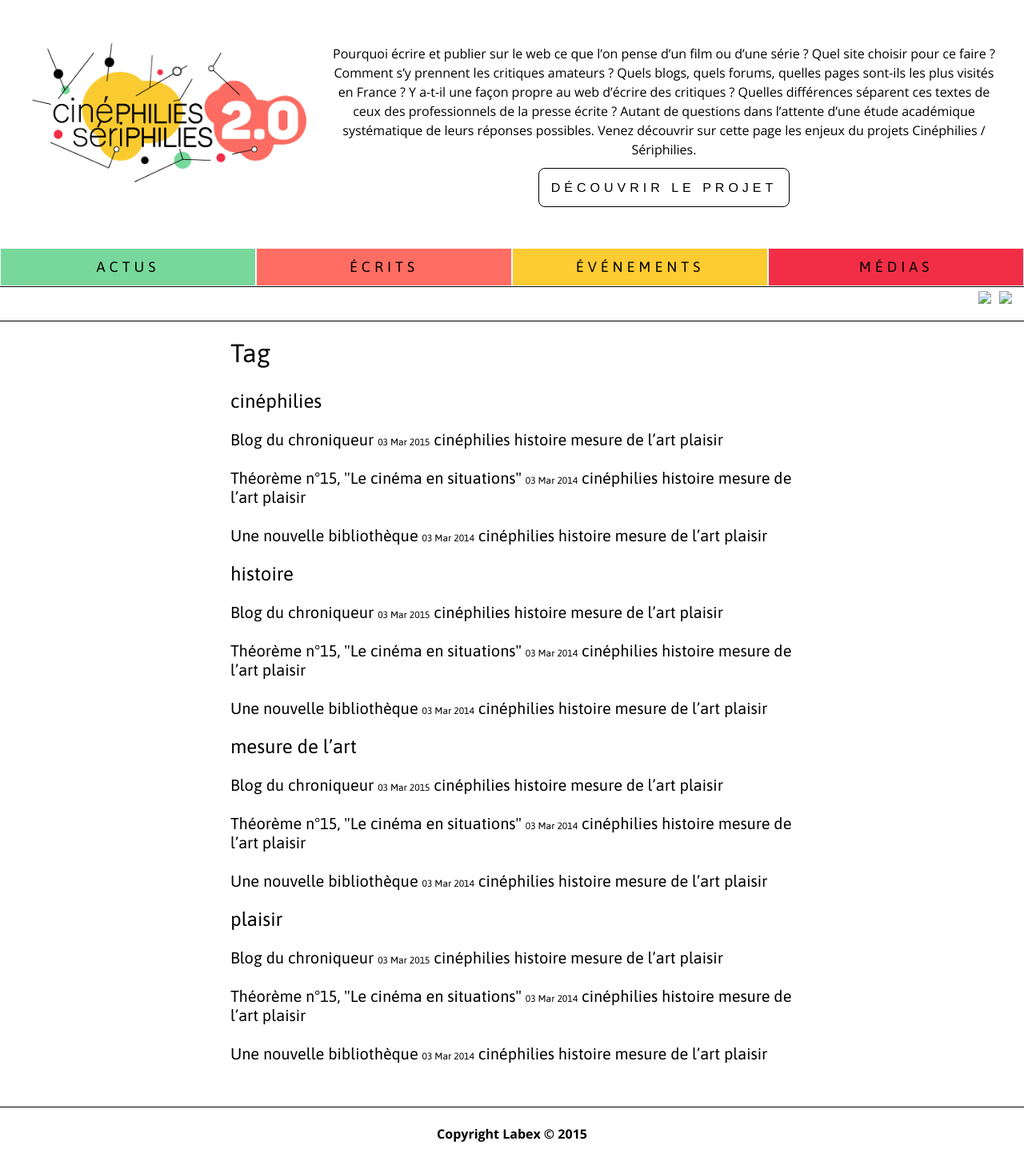
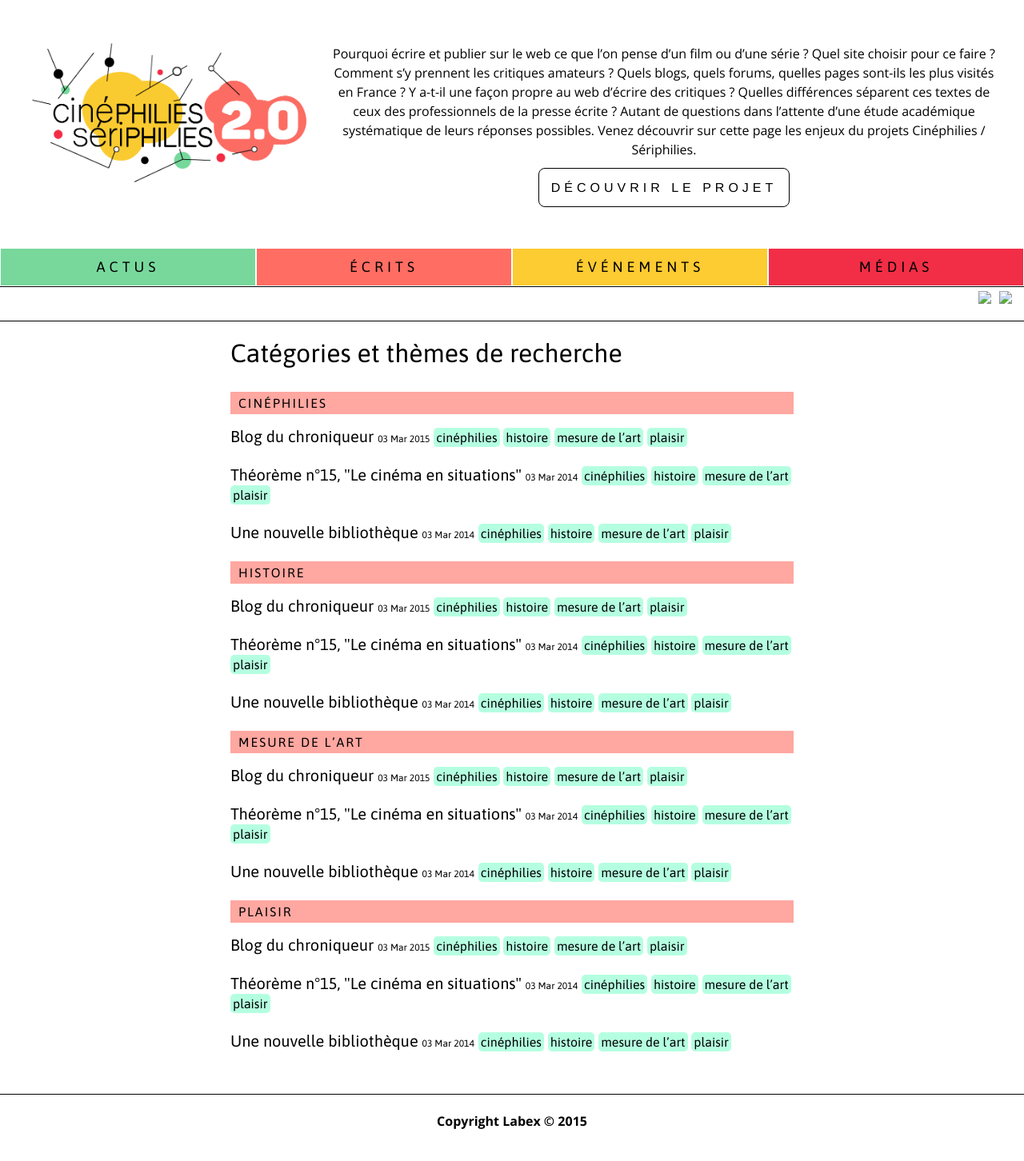
Before and after one commit to Labex-ICCA/Labex-ICCA.github.io, a Jekyll site: the page built from tag.html, in a window 1280 px wide. Shown: the whole page at 80% size. Built offline with Jekyll 4.4.1, drawn with Linux system fonts in a browser that asks for light colours; Markdown is read by kramdown in place of the engine named in the settings.

Commit message:
edit apparence tags + liens

```diff
--- a/_sass/_variables.scss
+++ b/_sass/_variables.scss
@@ -5,11 +5,16 @@
 
 // Colors
 $blue: #4183C4;
-$mintblue: #B5FFE1;
 $vertdeau: #78D89C;
 $rosecorail: #FF6D63;
 $rougestrong: #F22E47;
 $jaunedor: #FDCB32;
+
+// Light Colors
+$mintblue: #B5FFE1;
+$lightjaunedor: #FEE598;
+$lightrouge: #FCD5DA;
+$lightcorail : #FFA7A1;
 
 // Grays
 $black: #000;
--- a/style.scss
+++ b/style.scss
@@ -82,7 +82,9 @@ a {
   cursor: pointer;
   &:hover,
   &:active {
-    color: $blue;
+    /*color: $blue;*/
+    color: $black;
+    text-decoration: underline;
   }
 }
 
@@ -1328,3 +1330,30 @@ header #decouverte a:hover {
 .actus-details .details a {
   color: $white;
 }
+
+/*----TAGS-----------------*/
+
+.block-tag{
+}
+
+.tag-style{
+  text-transform: uppercase;
+  font-size: 1em;
+  letter-spacing: 2px;
+  line-height: 1.5em;
+  padding: 2px 0 2px 10px;
+  background-color: $lightcorail;
+
+}
+
+.block-tag .tag-frame, .codinfox-tag-mark{
+  background-color: $mintblue;
+  padding: 3px;
+  border-radius: 5px;
+  font-size: 0.8em;
+}
+
+.block-tag .tag-frame:hover{
+  color: #000;
+  text-decoration: line-through;
+}
--- a/tag.html
+++ b/tag.html
@@ -32,10 +32,10 @@ Here we generate all the tags.
 
 <article class="article-wrap">
 
-<h1>{{ page.title }}</h1>
+<h1>Catégories et thèmes de recherche</h1>
 
 {% for tag in tags %}
-<h2 id="{{ tag | slugify }}">{{ tag }}</h2>
+<h2 id="{{ tag | slugify }}" class="tag-style">{{ tag }}</h2>
 
 {% for post in site.posts %}
 {% if post.tags contains tag %}
@@ -46,7 +46,7 @@ Here we generate all the tags.
       <small>{{ post.date | date_to_string }}</small>
     </a>
     {% for tag in post.tags %}
-    <a href="/blog/tag/#{{ tag | slugify }}">{{ tag }}</a>
+    <a href="/blog/tag/#{{ tag | slugify }}" class="tag-frame">{{ tag }}</a>
     {% endfor %}
   </h3>
 </div>
```
